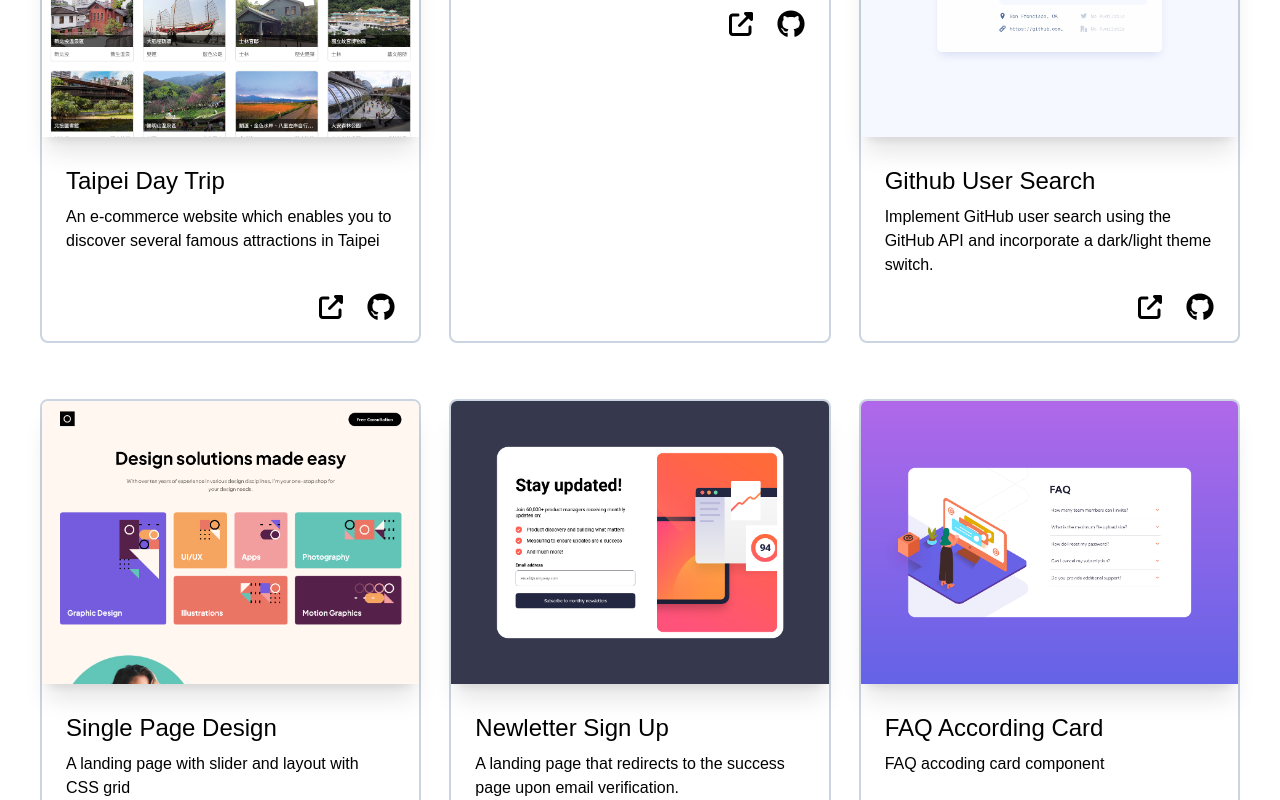
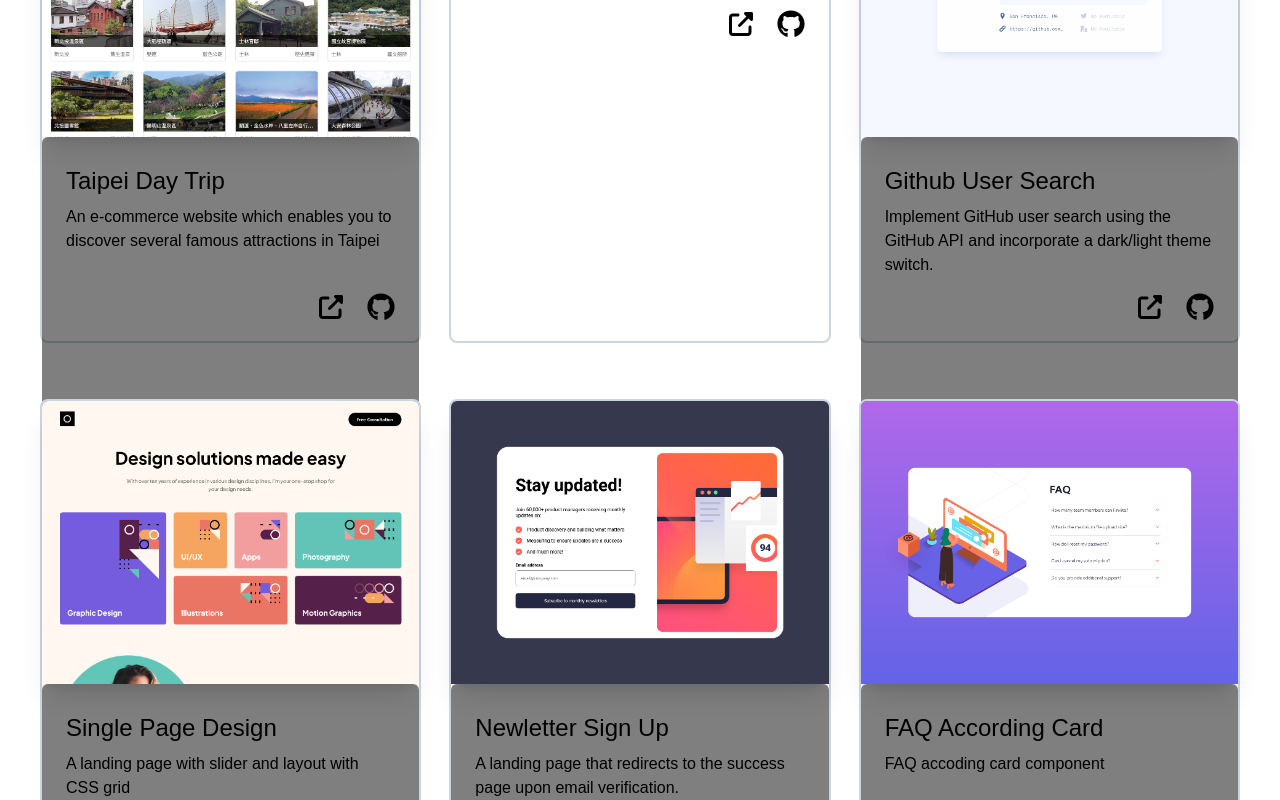
Before and after one commit to wanhsuan625/profile, a React (Create React App) app in the folder my-website/: page / in a window 1280 px wide. Shown: the part 920-1720 px from the top of the page. Built offline with nearby package versions, Linux system fonts and the light colour scheme; the HTML template or start-up script is replaced by a standard one.

Commit message:
Feat: add direction state to each project

```diff
--- a/my-website/src/component/Project.js
+++ b/my-website/src/component/Project.js
@@ -1,12 +1,41 @@
-import React from 'react';
+import React , { useState } from 'react';
 import { ReactComponent as Livesite } from '../images/link.svg';
 import { ReactComponent as CodePage } from '../images/github-dark.svg';
 
 function Project( { cover , title , description , liveSite , codePage } ){
+    const [direction, setDirection] = useState("top");
+
+    const handleMouseEnter = (e) => {
+        // 取得元素的寬度和高度，還有元素左上端點的座標
+        const { width, height , top , left } = e.currentTarget.getBoundingClientRect();     // top , left 是和瀏覽器左上點的距離作比較 (會因為滑動而改變數值)
+        const x = e.clientX;
+        const y = e.clientY;
+        const threshold = 5;
+
+        // 計算滑鼠滑入元素時，與元素左上端點的相對距離
+        const offsetX = x - left;
+        const offsetY = y - top;
+        // 斜率
+        const aim_slope = height / width * (-1);
+        const slope = offsetY / offsetX * (-1);
+
+        if( threshold * (-1) <=  offsetX && offsetX <= threshold ) setDirection("left");
+        else if(  threshold * (-1) <= offsetY && offsetY <= threshold ) setDirection("top");
+        else if( slope >= aim_slope ) setDirection("right");    //  slope 比目標斜率 大的話， 就是從右邊來的
+        else setDirection("bottom");
+    };
+
     return(
     <>
         <section className='border-2 border-slate-300 w-full rounded-lg'>
-            <img src={cover} className='rounded-t-md shadow-xl' alt="" />
+            <figure
+                onMouseEnter={handleMouseEnter}
+                // onMouseLeave={handleMouseEnter}
+                className='project__cover shadow-xl'
+            >
+                <img src={cover} className='rounded-t-md' alt="" />
+                <div className={`w-full h-full absolute bg-black rounded-t-md opacity-50 project__tag-${direction}`}></div>
+            </figure>
 
             <div className='text-black p-4 pt-7 md:p-6 md:pt-7 md:pb-5'>
                 <h1 className='font-medium text-xl lg:text-2xl'>{title}</h1>
```
